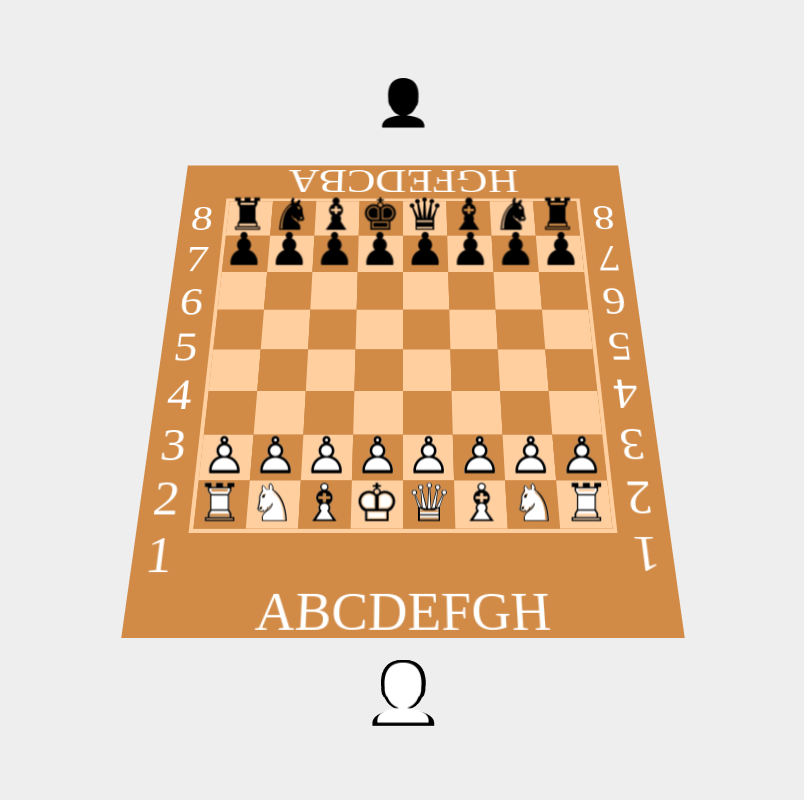
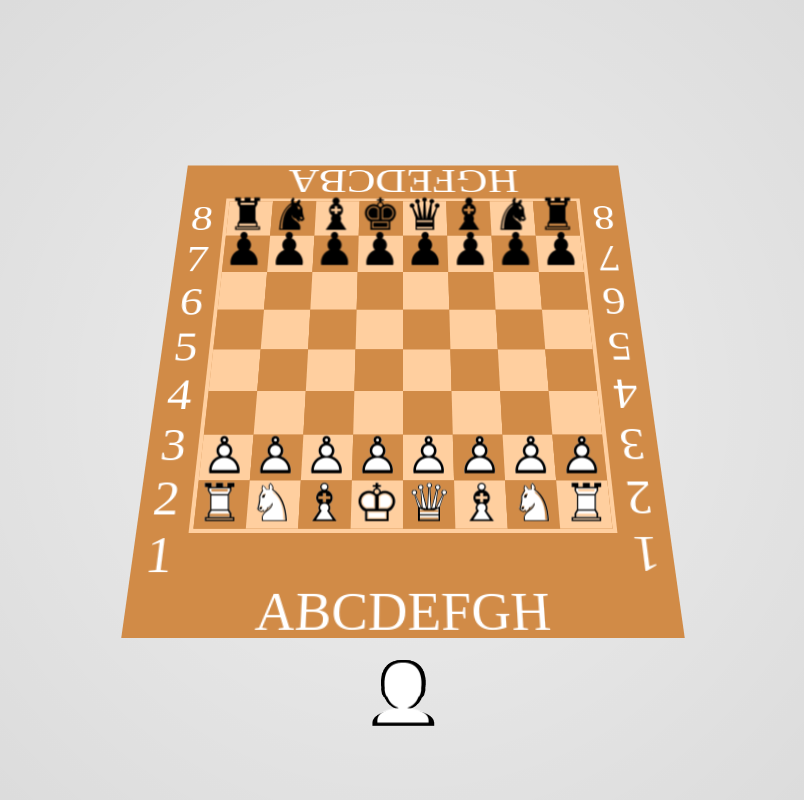
Before and after one commit to DAB0mB/parallax-chess, a React (Vite) app: page / in a window 1280 px wide. Shown: the whole page, without its empty margins (237-1041 px from the left). Built offline with nearby package versions, Linux system fonts and the light colour scheme.

Commit message:
Hide other player

```diff
--- a/src/ui/game.module.css
+++ b/src/ui/game.module.css
@@ -1,10 +1,16 @@
 .game {
   flex: 1;
+  background: var(--background);
+}
+
+.radialBg {
+  width: 100%;
+  height: 100%;
+  background: radial-gradient(circle, rgba(0,0,0,0) 0%, rgba(0,0,0,0.1) 100%);
   display: flex;
   flex-direction: column;
   align-items: center;
   justify-content: center;
-  background: var(--background);
 }
 
 .gameBoard {
@@ -15,7 +21,6 @@
 .blackPlayer {
   font-size: 2.8em;
   margin-bottom: -.5em;
-  transform: rotateY(180deg);
 }
 
 .whitePlayer {
--- a/src/ui/game.tsx
+++ b/src/ui/game.tsx
@@ -37,6 +37,7 @@ export function Game() {
 
   return (
     <div className={css.game} style={themeCssVars}>
+      <div className={css.radialBg}>
         <ThemeContext.Provider value={theme}>
           <GameContext.Provider value={game}>
             <div className={css.blackPlayer}>
@@ -52,5 +53,6 @@ export function Game() {
           </GameContext.Provider>
         </ThemeContext.Provider>
       </div>
+    </div>
   );
 }
--- a/src/ui/player.module.css
+++ b/src/ui/player.module.css
@@ -6,13 +6,14 @@
   height: 1em;
   position: relative;
   user-select: none;
+  visibility: var(--visibility);
 }
 
 .stroke {
   position: absolute;
   font-size: 1.1em;
   color: transparent;
-  text-shadow: 0 0 var(--stroke);
+  text-shadow: 0 0 var(--color);
   transform: scaleX(1.1);
   filter: invert(1);
 }
--- a/src/ui/player.tsx
+++ b/src/ui/player.tsx
@@ -13,10 +13,10 @@ export function Player(props: PlayerProps) {
   const game = useGame();
   const currentPlayer = useValue(game.currentPlayer);
   const color = props.player.color === Color.WHITE ? 'var(--whitePiece)' : 'var(--blackPiece)';
-  const stroke = currentPlayer === props.player ? color : 'transparent';
+  const visibility = currentPlayer === props.player ? 'inherit' : 'hidden';
 
   return (
-    <div className={css.player} style={withVars({ color, stroke })}>
+    <div className={css.player} style={withVars({ color, visibility })}>
       <div className={css.stroke}>👤</div>
       <div className={css.icon}>👤</div>
     </div>
```
Lines whose indentation alone changed are shown as unchanged.
